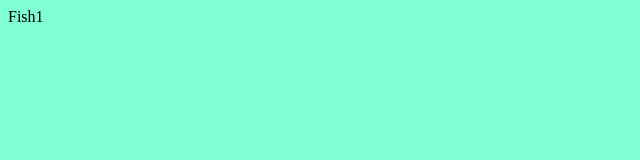
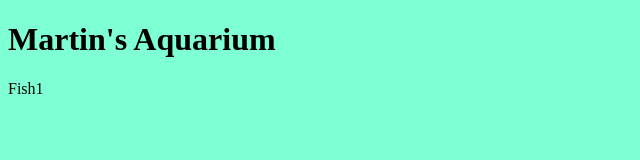
Before and after one commit to TomHawk123/nss-group-aquarium, a plain HTML site: page index.html in a window 1280 px wide. Shown: the whole page, without its empty margins (0-640 px from the left). Drawn offline with Linux system fonts and the light colour scheme.

Commit message:
added header

```diff
--- a/index.html
+++ b/index.html
@@ -8,6 +8,9 @@
     <link rel="stylesheet" href="styles/main.css">
 </head>
 <body>
+    <header>
+        <h1>Martin's Aquarium</h1>
+    </header>
     <section class="Fish1">Fish1</section>
 </body>
 </html>
```
